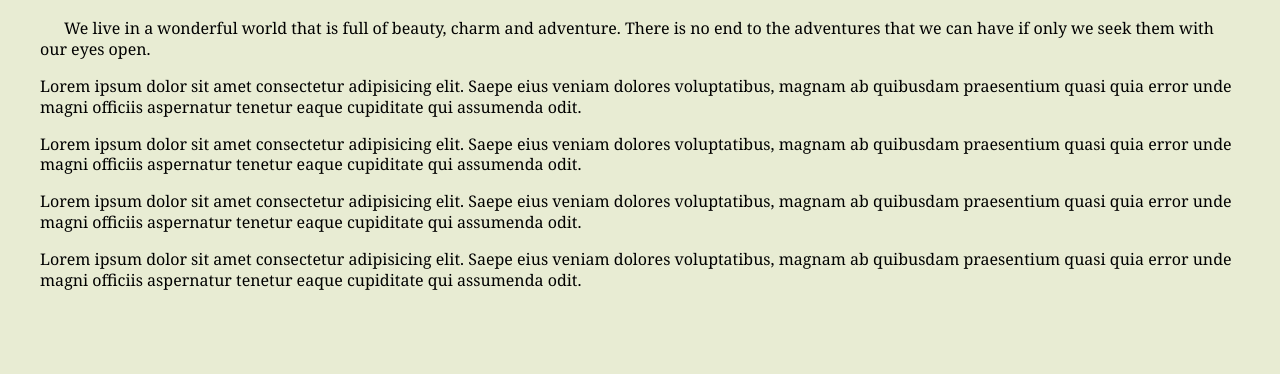
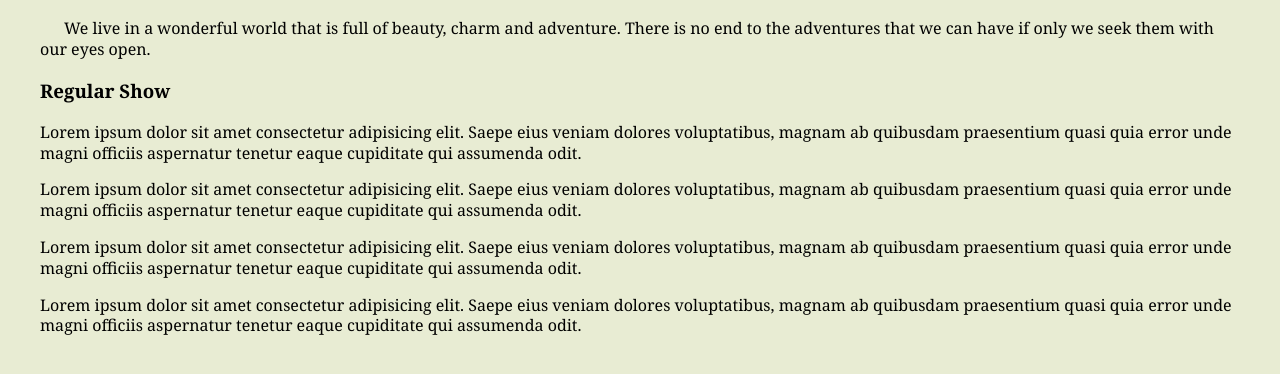
Before and after one commit to tamalchowdhury/sample-2, a plain HTML site: page index.html in a window 1280 px wide. Shown: the part 106-480 px from the top of the page. Drawn offline with Linux system fonts and the light colour scheme.

Commit message:
Added a new heading h3

```diff
--- a/index.html
+++ b/index.html
@@ -14,6 +14,8 @@
       There is no end to the adventures that we can have if only we seek them
       with our eyes open.
     </p>
+
+    <h3>Regular Show</h3>
 
     <p>
       Lorem ipsum dolor sit amet consectetur adipisicing elit. Saepe eius veniam
```
